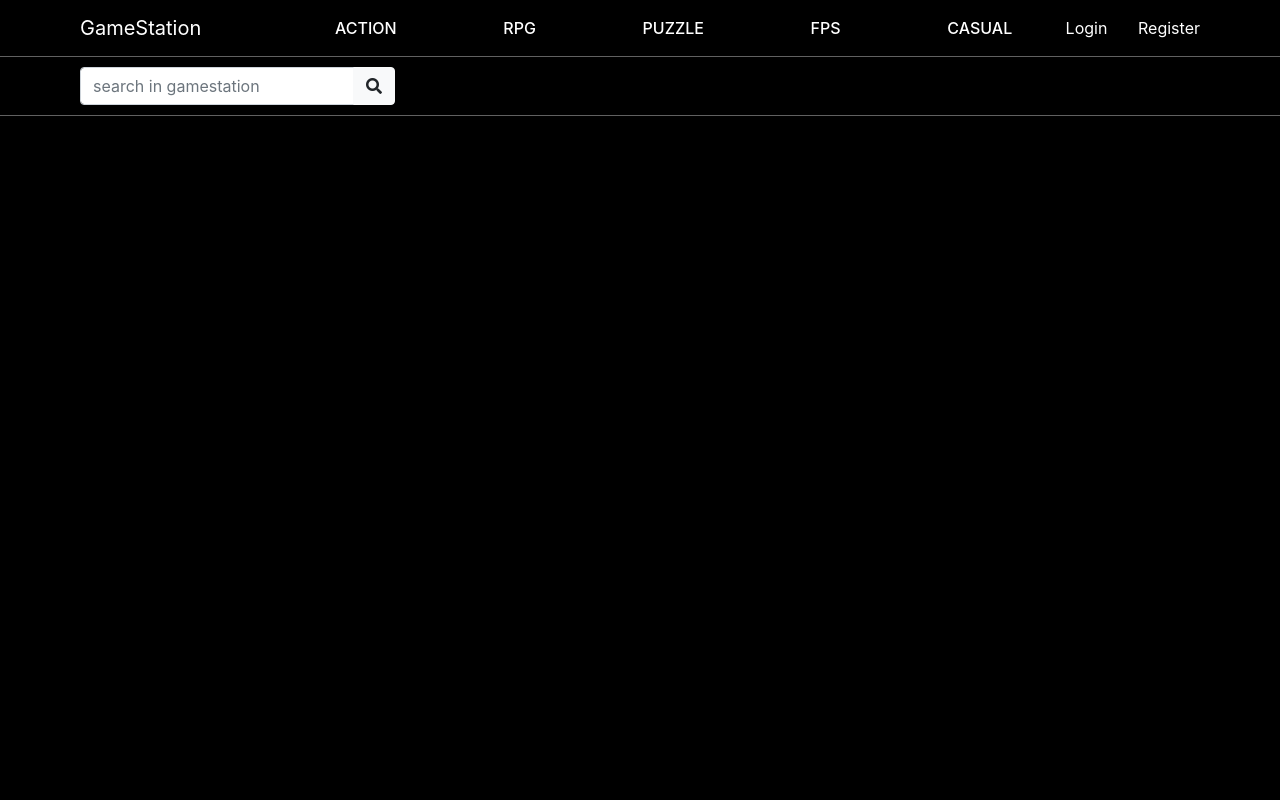
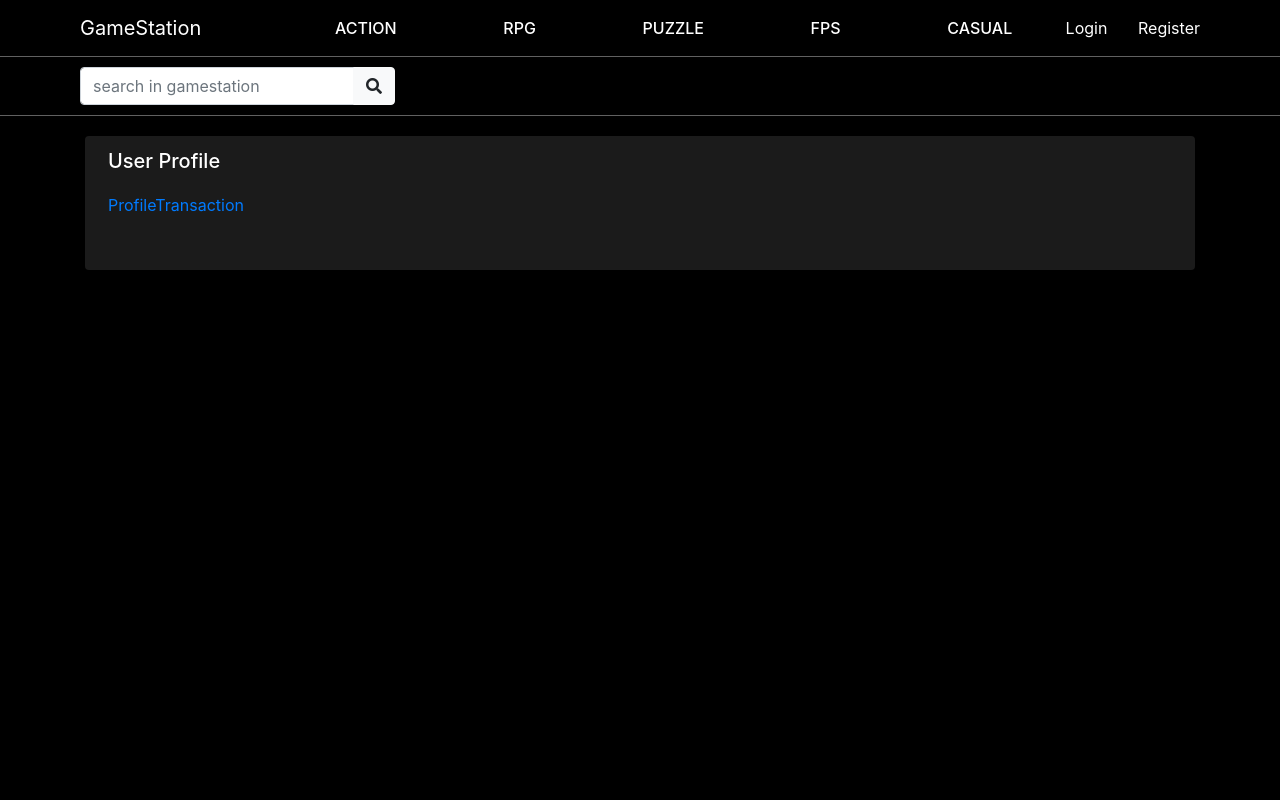
Before and after one commit to mlutfiibra/Nuxt-gamestation, a Nuxt app in the folder client/: page /user/1 in a window 1280 px wide. Shown: the top 800 px of the page. Built offline with nearby package versions, Linux system fonts and the light colour scheme; no server answers; what vue-moment would draw is missing.

Commit message:
Set user data

```diff
--- a/client/pages/register.vue
+++ b/client/pages/register.vue
@@ -51,12 +51,20 @@
             `You successfully register ${user.data.name}!`,
             'success'
           )
+          this.setDefaultRegisterForm()
           this.$router.push('/')
-          this.register = {}
         }catch(err){
           console.log(err.response)
         }
       },
+      setDefaultRegisterForm() {
+        this.register = {
+          name: '',
+          email: '',
+          password: '',
+          role: 'customer'
+        }
+      }
     },
     data() {
       return {
@@ -69,12 +77,7 @@
       }
     },
     mounted() {
-      this.register = {
-        name: '',
-        email: '',
-        password: '',
-        role: 'customer'
-      }
+      this.setDefaultRegisterForm()
     },
   }
 
--- a/client/pages/user/_id.vue
+++ b/client/pages/user/_id.vue
@@ -0,0 +1,43 @@
+<template>
+  <div class="my-card my-card--black">
+    <div class="row">
+      <div class="col-md-12">
+        <h5>User Profile</h5>
+      </div>
+      <div class="col-md-3">
+        <div class="card-title">{{user.name}}</div>
+        <router-link :to="/user/+($route.params.id)+'/profile'">Profile</router-link>
+        <router-link :to="/user/+($route.params.id)+'/transaction'">Transaction</router-link>
+        <div class="card-body">
+          <router-view :user="user"></router-view>
+        </div>
+      </div>
+    </div>
+  </div>
+</template>
+
+<script>
+import UserService from '@/services/UserService'
+
+export default {
+  data() {
+    return {
+      user: {},
+      transaction: {}
+    }
+  },
+  methods: {
+    async getUser() {
+      try{
+        const {data} = await UserService.getUserData(this.$route.params.id)
+        this.user = data
+      }catch(err){
+        console.log(err)
+      }
+    }
+  },
+  mounted() {
+    this.getUser()
+  },
+}
+</script>
--- a/client/services/UserService.js
+++ b/client/services/UserService.js
@@ -1,10 +1,10 @@
 import myService from '.'
 
 export default {
-  getUser(id) {
+  getUserTransaction(id) {
     return myService.get(`/transactions/${id}`)
   },
-  setUserData(id) {
+  getUserData(id) {
     myService.defaults.headers.common['token'] = localStorage.token
 
     return myService.get(`users/${id}`)
```
